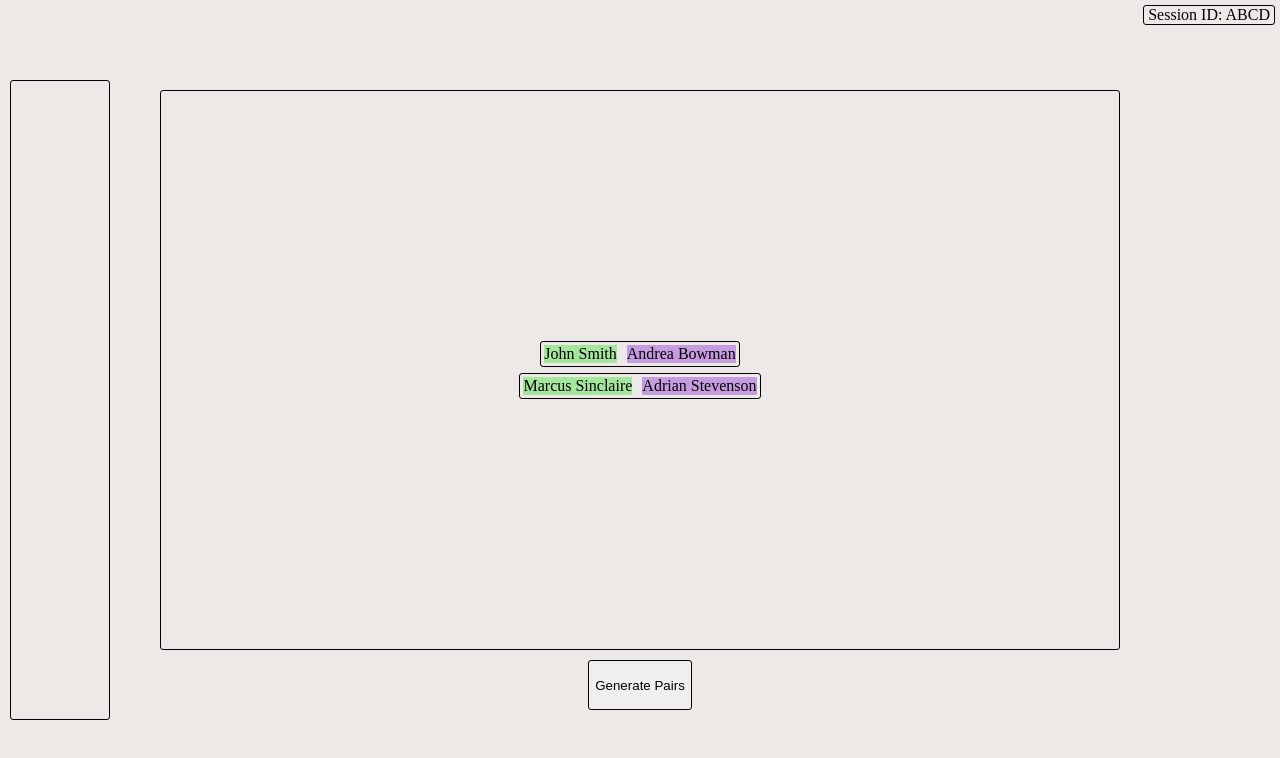
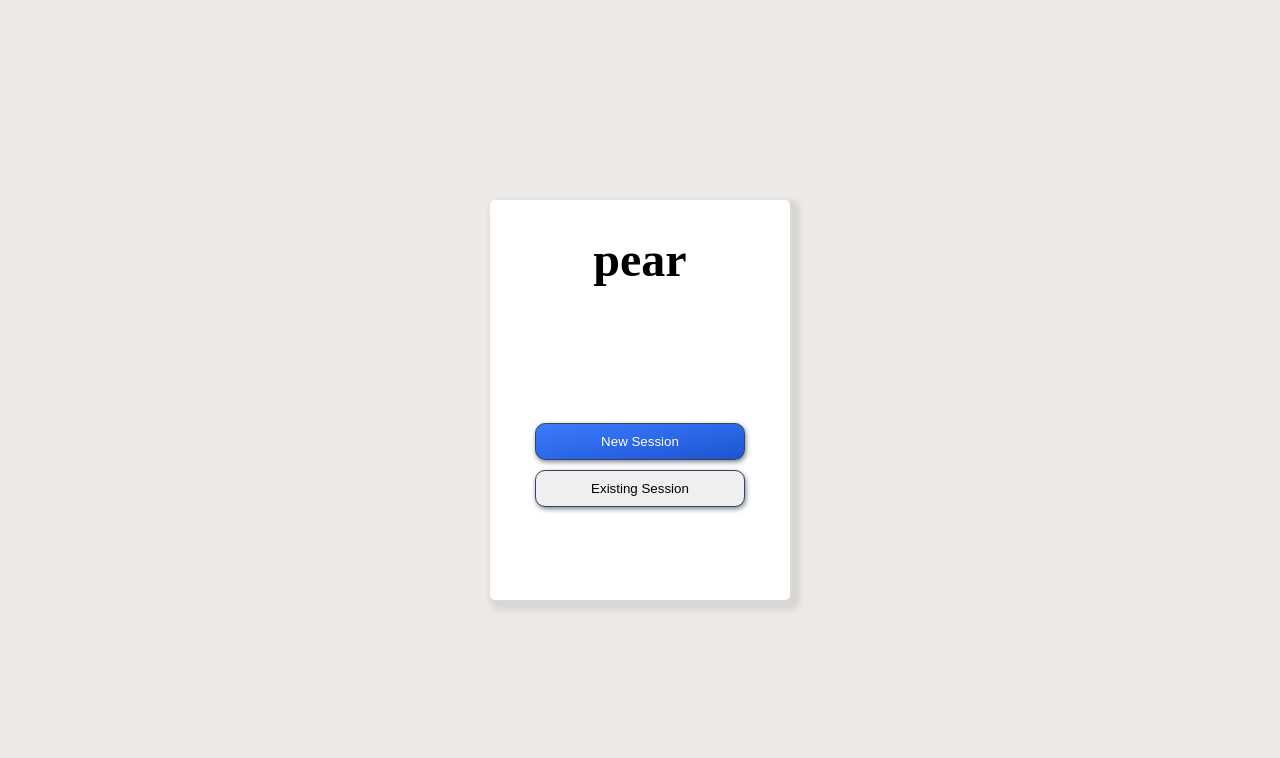
Before and after one commit to Pear-Pairing/pear, a React app: page / in a window 1280 px wide. Shown: the top 758 px of the page. Built offline with nearby package versions, Linux system fonts and the light colour scheme.

Commit message:
Removes sampleData from state

```diff
--- a/src/components/App.jsx
+++ b/src/components/App.jsx
@@ -1,14 +1,13 @@
 import React, { useReducer } from 'react';
 import { createGlobalStyle } from 'styled-components';
 import Session from './Session';
-import Main from './Main';
 import PairsView from './PairsView';
 import sampleData from '../../lib/sampleData/sampleData';
 
 const reducer = (state, changes) => ({...state, ...changes});
 
 const App = (props) => {
-  const [session, setSession] = useReducer(reducer, sampleData.PairsView);
+  const [session, setSession] = useReducer(reducer, {});
 
   /***** USE THIS INSTEAD OF setSession *****/
   // It behaves the same way as useState's "setSesssion" would.
```
